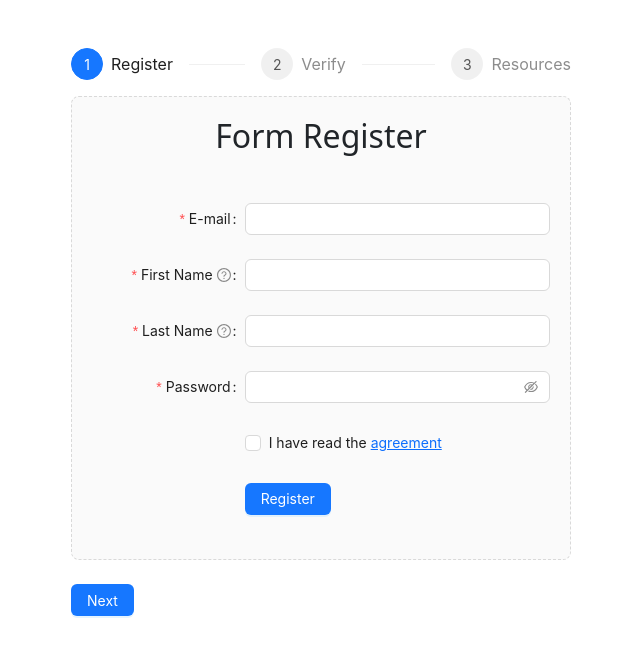
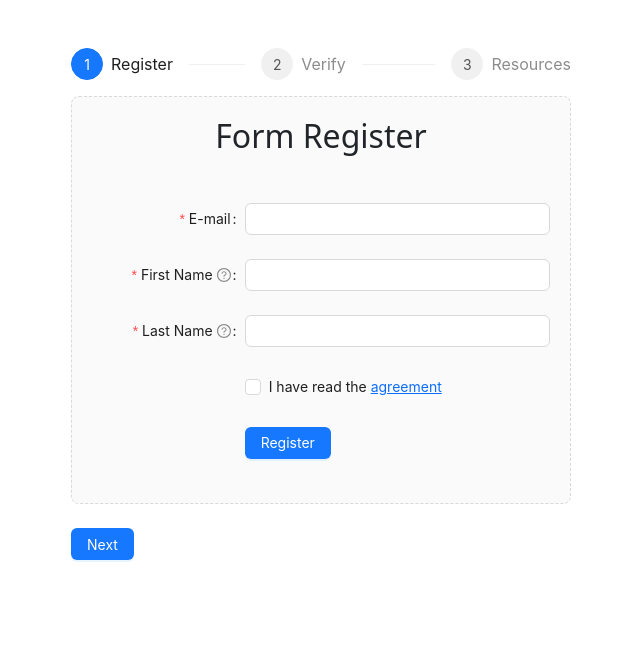
Before and after one commit to ankhoa18599/onfido, a Next.js app: page / in a window 1280 px wide. Shown: the top 656 px of the page, without its empty margins (319-959 px from the left). Built offline with nearby package versions, Linux system fonts and the light colour scheme.

Commit message:
remove password input

```diff
--- a/components/form-verify.js
+++ b/components/form-verify.js
@@ -138,19 +138,6 @@ const FormRegister = () => {
           >
             <Input />
           </Form.Item>
-          <Form.Item
-            name="password"
-            label="Password"
-            rules={[
-              {
-                required: true,
-                message: "Please input your password!",
-              },
-            ]}
-            hasFeedback
-          >
-            <Input.Password />
-          </Form.Item>
 
           <Form.Item
             name="agreement"
```
